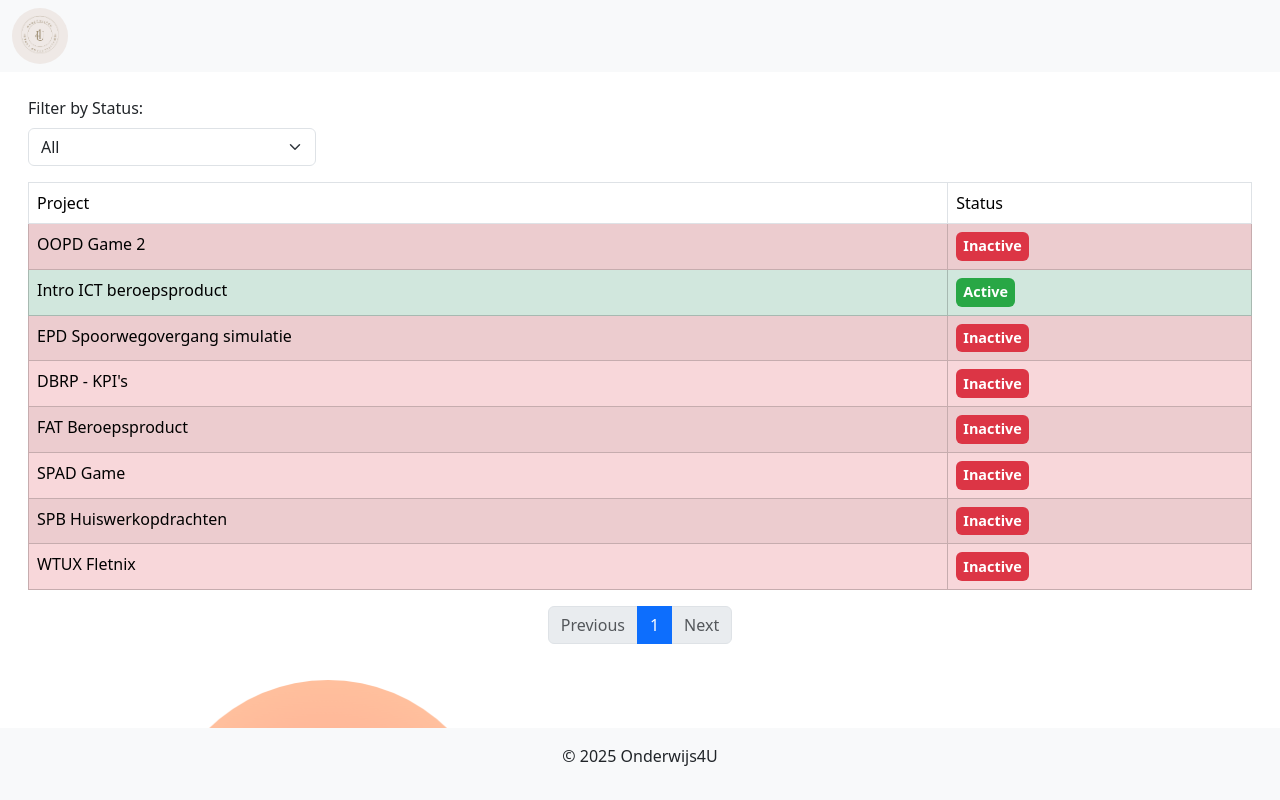
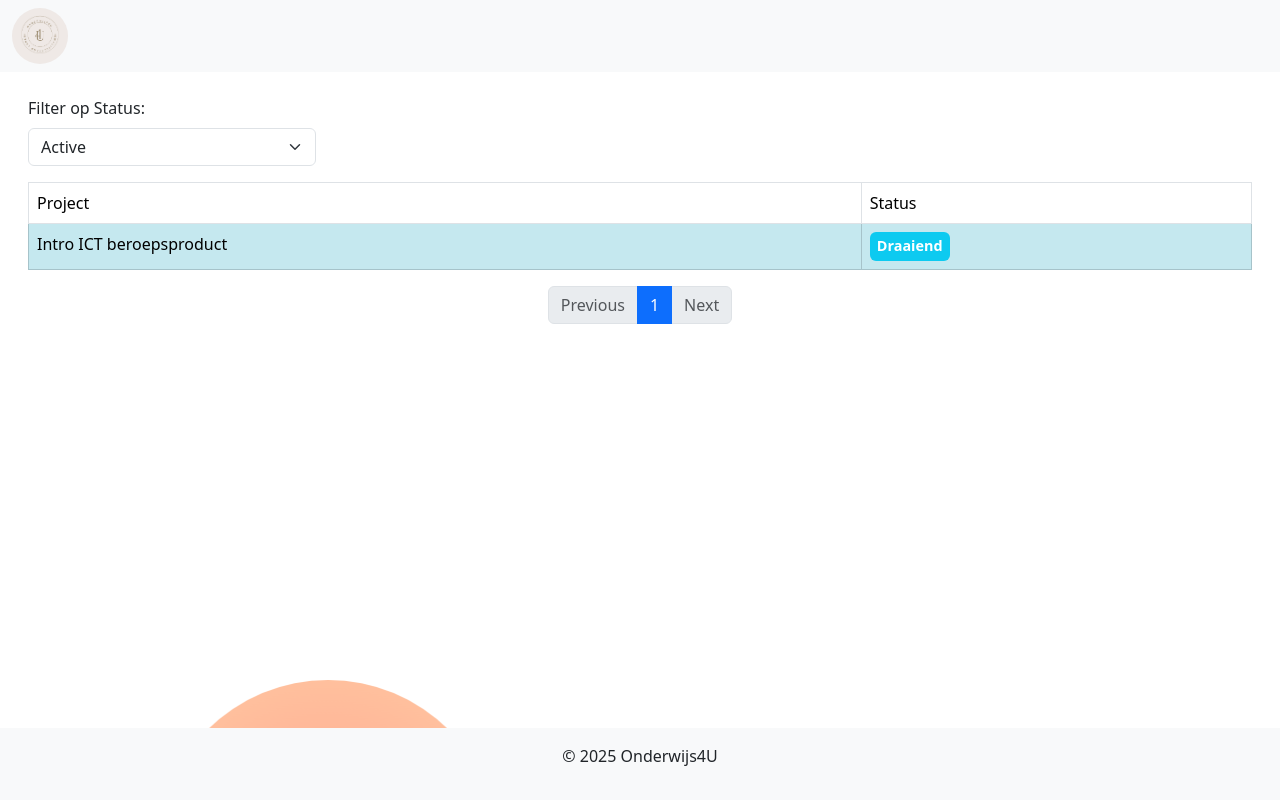
Before and after one commit to MikeAckerschott/O4U_hbo, a Vue app in the folder front-end/onderwijs4u/: page /teacherprojects in a window 1280 px wide. Built offline with nearby package versions, Linux system fonts and the light colour scheme.

Commit message:
Fixed inaccuracies in header and translation to dutch

```diff
--- a/front-end/onderwijs4u/src/components/Header.vue
+++ b/front-end/onderwijs4u/src/components/Header.vue
@@ -1,7 +1,7 @@
 <template>
   <nav :class="['navbar', 'navbar-expand-lg']" :style="{ backgroundColor: navbarColorClass }">
     <div class="container-fluid">
-      <RouterLink class="nav-link" to="/" @click="this.role = 'guest'"> <!-- reset header bar  -->
+      <RouterLink class="nav-link" @click.prevent="resetHeaderBar" to="/"> <!-- reset header bar  -->
         <img src="@/assets/onderwijs4u.png" alt="Onderwijs4U" class="navbar-logo" />
       </RouterLink>
       <button class="navbar-toggler" type="button" data-bs-toggle="collapse" data-bs-target="#navbarSupportedContent"
@@ -14,7 +14,7 @@
             <RouterLink class="nav-link" to="/rubrics">Rubrics</RouterLink>
           </li>
 
-          <li class="nav-item dropdown" v-if="role === 'student' && teacherrole === 'loopbaancoach'">
+          <li class="nav-item dropdown" v-if="role === 'student'">
             <a class="nav-link dropdown-toggle" href="#" id="notificationDropdown" role="button"
               data-bs-toggle="dropdown" aria-expanded="false">
               Projecten
@@ -35,11 +35,11 @@
 
 
           <li class="nav-item" v-if="role === 'teacher'">
-            <RouterLink class="nav-link" to="/roles">Roles</RouterLink>
+            <RouterLink class="nav-link" to="/roles">Portal</RouterLink>
           </li>
 
           <li class="nav-item" v-if="role === 'teacher' && teacherrole === 'loopbaancoach'">
-            <RouterLink class="nav-link" to="/coach">Students</RouterLink>
+            <RouterLink class="nav-link" to="/coach">Studenten</RouterLink>
           </li>
 
 
@@ -94,6 +94,14 @@ export default {
       this.$router.push('/').then(() => {
         window.location.reload();
       });
+    },
+    resetHeaderBar() {
+      sessionStorage.setItem('role', 'guest');
+      sessionStorage.setItem('teacherrole', 'loopbaancoach');
+      sessionStorage.setItem('navcolor', '#f8f9fa');
+      this.getRoleFromSession();
+      this.getNavColorFromSession();
+      this.$router.push('/');
     }
   },
   computed: {
--- a/front-end/onderwijs4u/src/views/CoachView.vue
+++ b/front-end/onderwijs4u/src/views/CoachView.vue
@@ -7,7 +7,7 @@
         <thead>
           <tr>
             <th @click="sort('name')" class="sortable">
-              Naamn
+              Naam
               <SortIcon :active="sortColumn === 'name'" :ascending="sortOrder === 'asc'" />
             </th>
             <th @click="sort('progress')" class="sortable">
--- a/front-end/onderwijs4u/src/views/RolesView.vue
+++ b/front-end/onderwijs4u/src/views/RolesView.vue
@@ -19,13 +19,13 @@ export default {
     enterAsLoopbaancoach() {
       sessionStorage.setItem('teacherrole', 'loopbaancoach');
       this.$router.push('/coach').then(() => {
-        window.location.reload();
+        // window.location.reload();
       });
     },
     enterAsProductowner() {
       sessionStorage.setItem('teacherrole', 'productowner');
       this.$router.push('/teacherprojects').then(() => {
-        window.location.reload();
+        // window.location.reload();
       });
     }
   }
--- a/front-end/onderwijs4u/src/views/RubricView.vue
+++ b/front-end/onderwijs4u/src/views/RubricView.vue
@@ -2,7 +2,7 @@
   <div class="container-fluid mt-5">
     <div class="row mb-3">
       <div class="col-md-3">
-        <label for="beoordelingFilter" class="form-label">Filter by Beoordeling:</label>
+        <label for="beoordelingFilter" class="form-label">Filter op Beoordeling:</label>
         <select id="beoordelingFilter" v-model="selectedBeoordeling" @change="filterData" class="form-select">
           <option value="">All</option>
           <option v-for="beoordeling in uniqueBeoordelingen" :key="beoordeling" :value="beoordeling">{{ beoordeling }}
--- a/front-end/onderwijs4u/src/views/TeacherProjectsView.vue
+++ b/front-end/onderwijs4u/src/views/TeacherProjectsView.vue
@@ -2,11 +2,11 @@
   <div class="container-fluid mt-5">
     <div class="row mb-3">
       <div class="col-md-3">
-        <label for="statusFilter" class="form-label">Filter by Status:</label>
+        <label for="statusFilter" class="form-label">Filter op Status:</label>
         <select id="statusFilter" v-model="selectedStatus" @change="filterData" class="form-select">
-          <option value="">All</option>
           <option value="active">Active</option>
           <option value="inactive">Inactive</option>
+          <option value="">All</option>
         </select>
       </div>
     </div>
@@ -27,17 +27,25 @@
               </tr>
             </thead>
             <tbody>
-              <tr v-for="item in paginatedData" :key="item.id"
-                :class="{ 'table-success': item.status === 'active', 'table-danger': item.status === 'inactive' }">
+              <tr v-for="item in paginatedData" :key="item.id" :class="{
+                'table-warning': item.status === 'awaiting',
+                'table-info': item.status === 'active',
+                'table-success': item.status === 'inactive'
+              }">
                 <td>
                   <RouterLink class="nav-link text-nowrap" :to="`/teacherproject/${item.projectName}`">
                     {{ item.projectName }}
                   </RouterLink>
                 </td>
                 <td>
-                  <span
-                    :class="{ 'badge bg-success': item.status === 'active', 'badge bg-danger': item.status === 'inactive' }">
-                    {{ item.status === 'active' ? 'Active' : 'Inactive' }}
+                  <span :class="{
+                    'badge text-bg-warning text-white': item.status === 'awaiting',
+                    'badge text-bg-info text-white': item.status === 'active',
+                    'badge text-bg-success text-white': item.status === 'inactive'
+                  }">
+                    {{ item.status === 'awaiting'
+                      ? 'Afwachtend op goedkeuring'
+                      : (item.status === 'active' ? 'Draaiend' : 'Afgerond') }}
                   </span>
                 </td>
               </tr>
@@ -85,7 +93,7 @@ export default {
       }));
 
     return {
-      selectedStatus: '',
+      selectedStatus: 'active',
       currentPage: 1,
       itemsPerPage: 10,
       projects: projectsArray,
```
